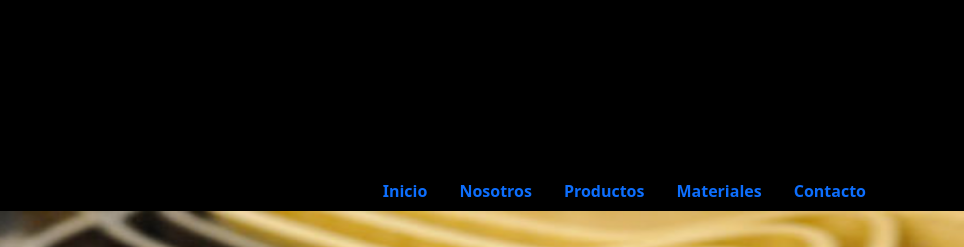
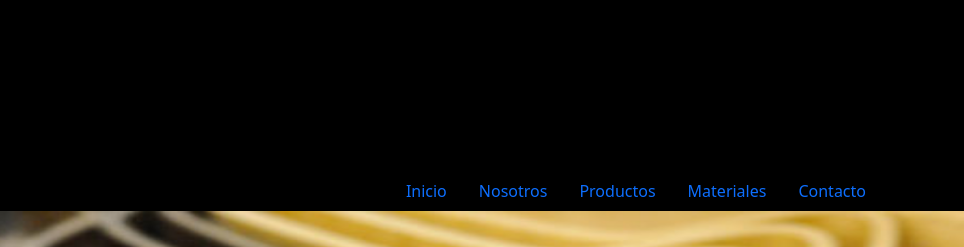
Before and after one commit to diebarroso/RAgafas, a plain HTML site: page pages/contacto.html in a window 1280 px wide. Shown: the part 48-295 px from the top of the page, 316-1280 px from the left. Drawn offline with nearby package versions, Linux system fonts and the light colour scheme.

Commit message:
stylechanges

```diff
--- a/css/style.css
+++ b/css/style.css
@@ -62,14 +62,7 @@ header {
 
   font-size: 1rem;
 }
-.nav-item {
-  color: white;
-  font-weight: bold;
-}
-.nav-link {
-  color: white;
-  font-weight: bold;
-}
+
 .nav__item {
   margin: 1rem;
 }
```
